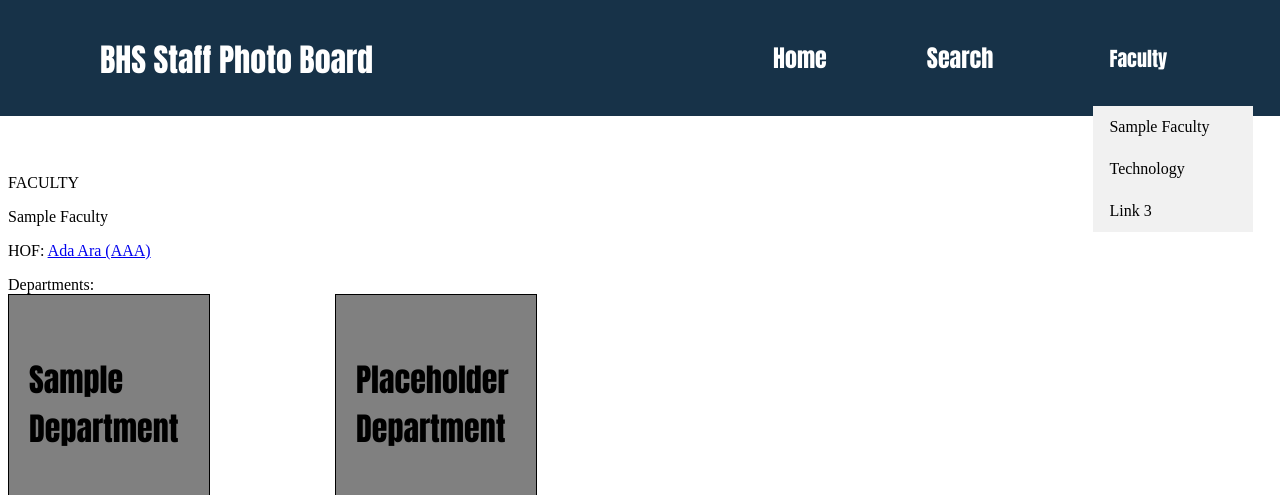
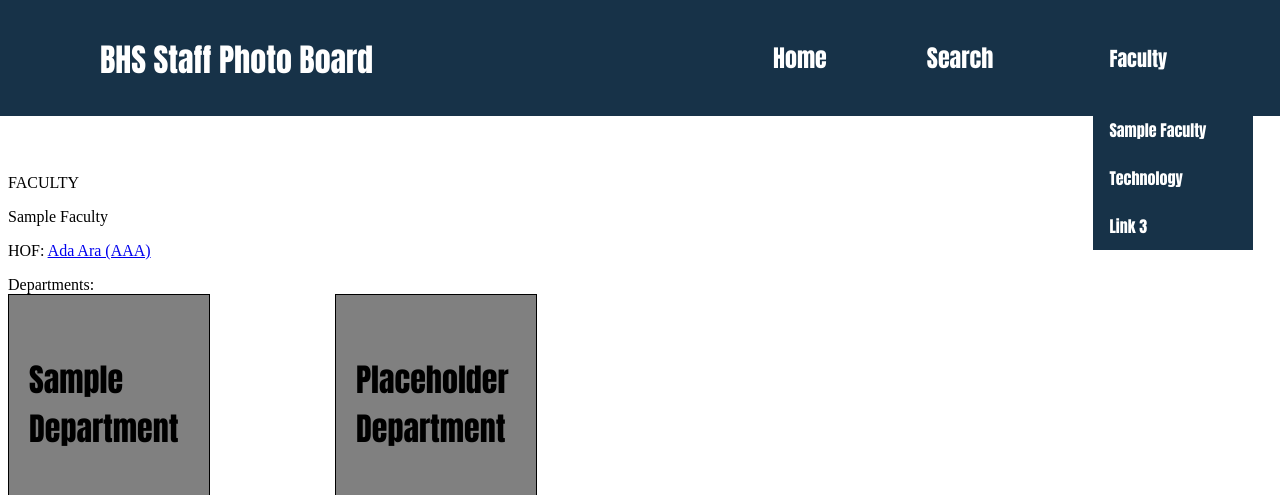
Before and after one commit to IsaacYao20036/DT_photoboard, a Flask app: page /faculty/1 in a window 1280 px wide, after a click on "Faculty". Shown: the top 495 px of the page. Run offline with Flask 3, Linux system fonts and the light colour scheme; data comes from the database, SQL or seed files in the repository.

Commit message:
small nav styling

```diff
--- a/app/static/css/style.css
+++ b/app/static/css/style.css
@@ -8,7 +8,6 @@
 .dropbtn {
     background-color: #173248;
     color: white;
-    /* font-family: Impact, Haettenschweiler, 'Arial Narrow Bold', sans-serif; */
     padding: 16px;
     border: none;
     cursor: pointer;
@@ -24,7 +23,7 @@
 .dropdown-content {
     display: none;
     position: absolute;
-    background-color: #f1f1f1;
+    background-color: #173248;
     min-width: 160px;
     /* box-shadow: 0px 8px 16px 0px rgba(0,0,0,0.2); */
     z-index: 1;
@@ -32,7 +31,8 @@
 
 /* Links inside the dropdown */
 .dropdown-content a {
-    color: black;
+    font-family: Impact, Haettenschweiler, 'Arial Narrow Bold', sans-serif;
+    color: white;
     padding: 12px 16px;
     text-decoration: none;
     display: block;
```
